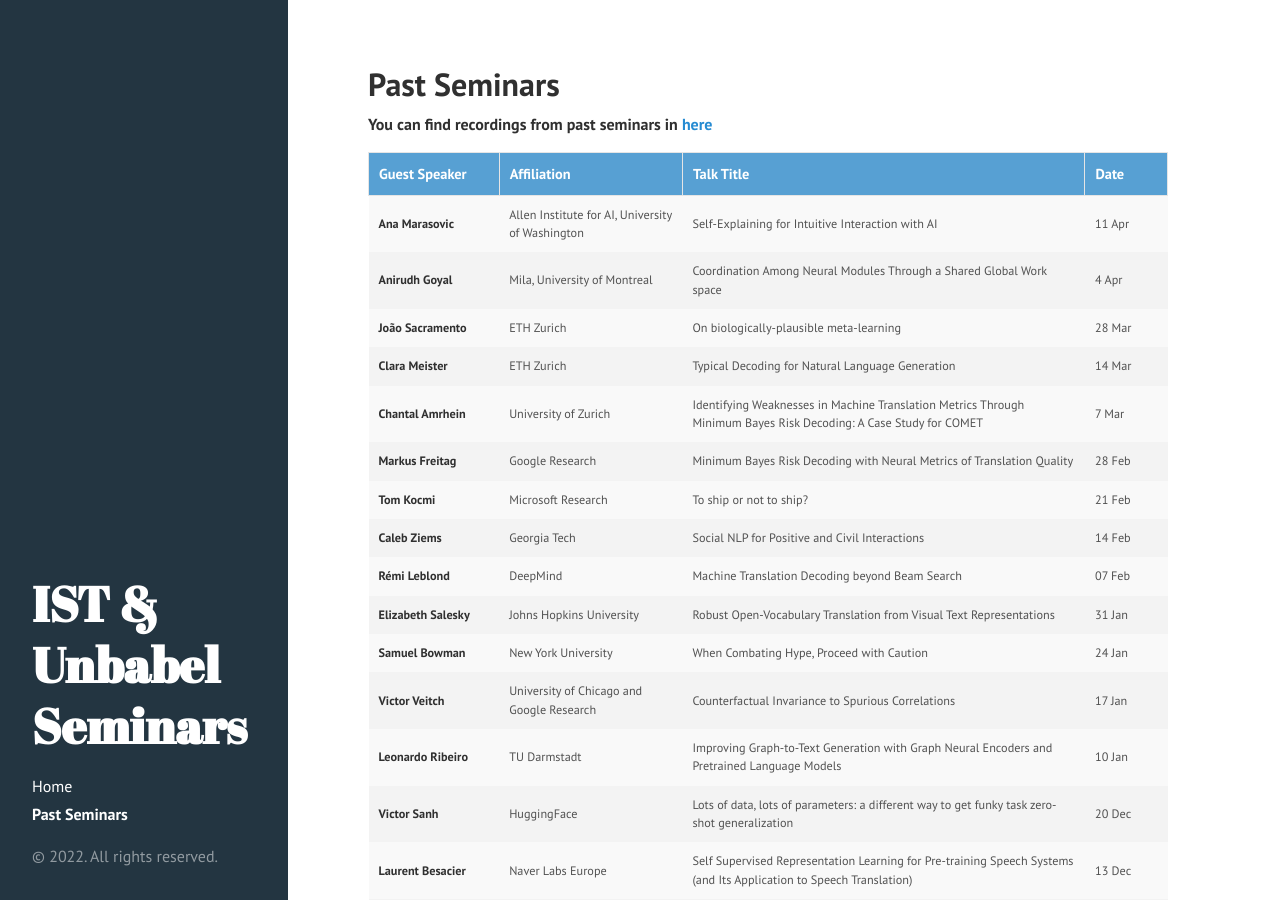
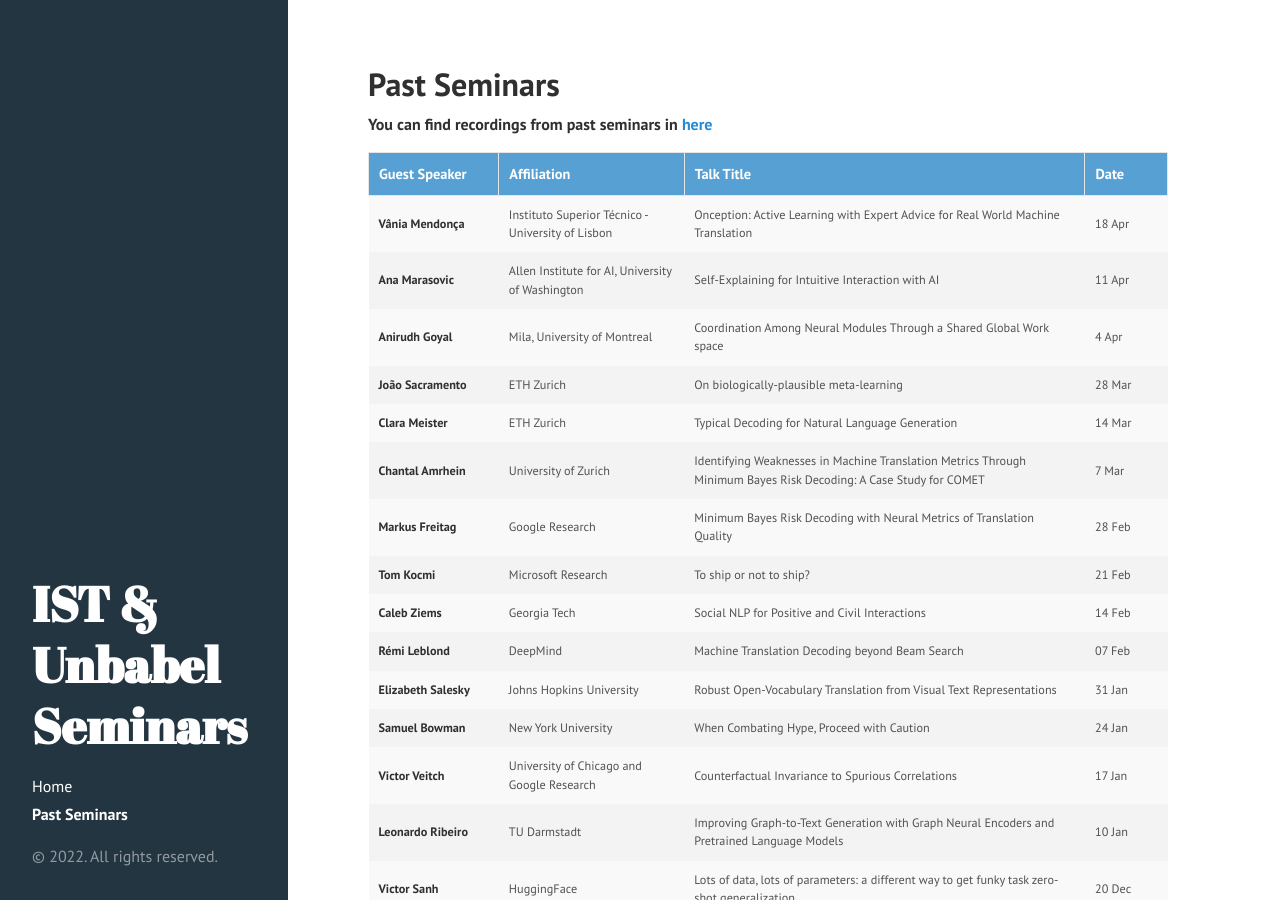
Before and after one commit to IST-Unbabel-Seminars/ist-unbabel-seminars.github.io, a Jekyll site: the page built from past_seminars.md, in a window 1280 px wide and 900 px high. Built offline with Jekyll 4.4.1, drawn with Linux system fonts in a browser that asks for light colours; Markdown is read by kramdown in place of the engine named in the settings.

Commit message:
Update past_seminars.md

```diff
--- a/past_seminars.md
+++ b/past_seminars.md
@@ -60,6 +60,12 @@ th, td {
         </tr>
     </thead>
     <tbody>
+	<tr class="past-row">
+            <td><strong>Vânia Mendonça</strong></td>
+            <td>Instituto Superior Técnico - University of Lisbon</td>
+            <td>Onception: Active Learning with Expert Advice for Real World Machine Translation</td>
+            <td>18 Apr</td>
+        </tr>
         <tr class="past-row">
 	    <td><strong>Ana Marasovic</strong></td>
 	    <td>Allen Institute for AI, University of Washington</td>
```
